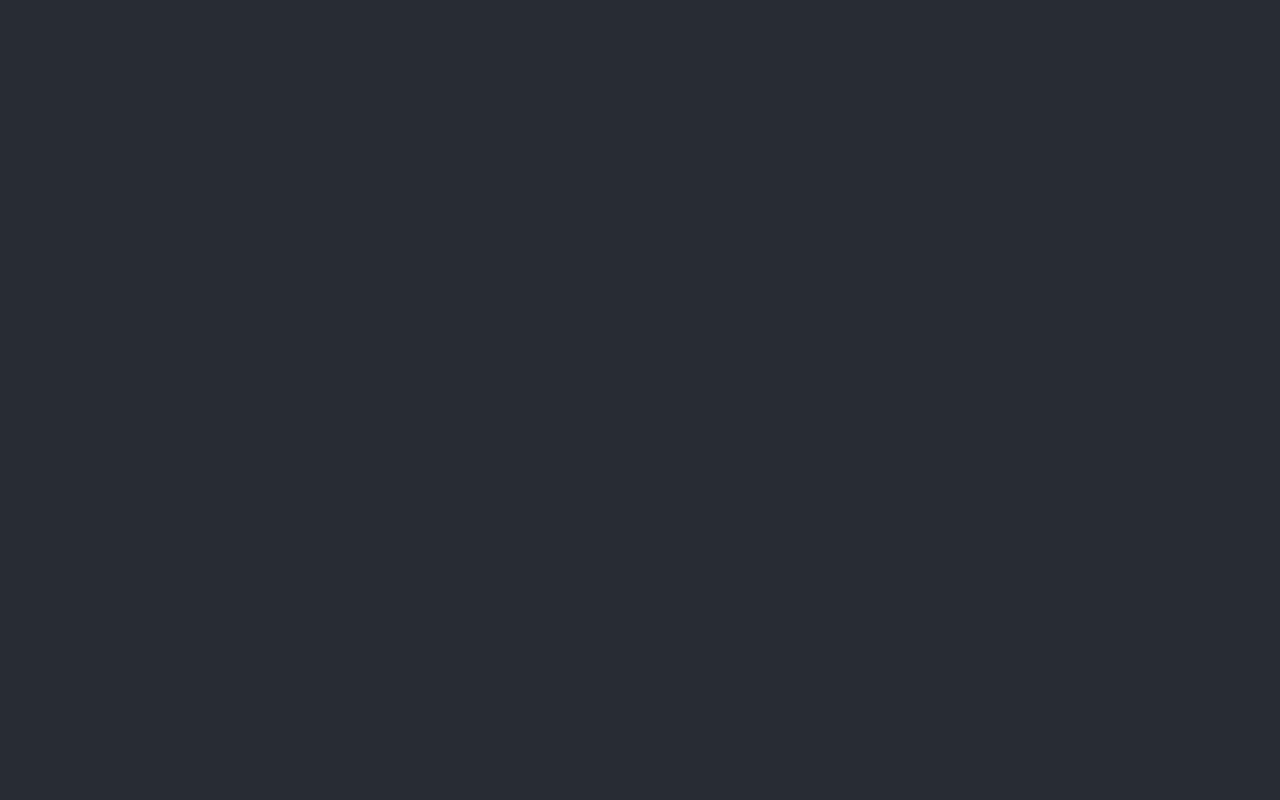
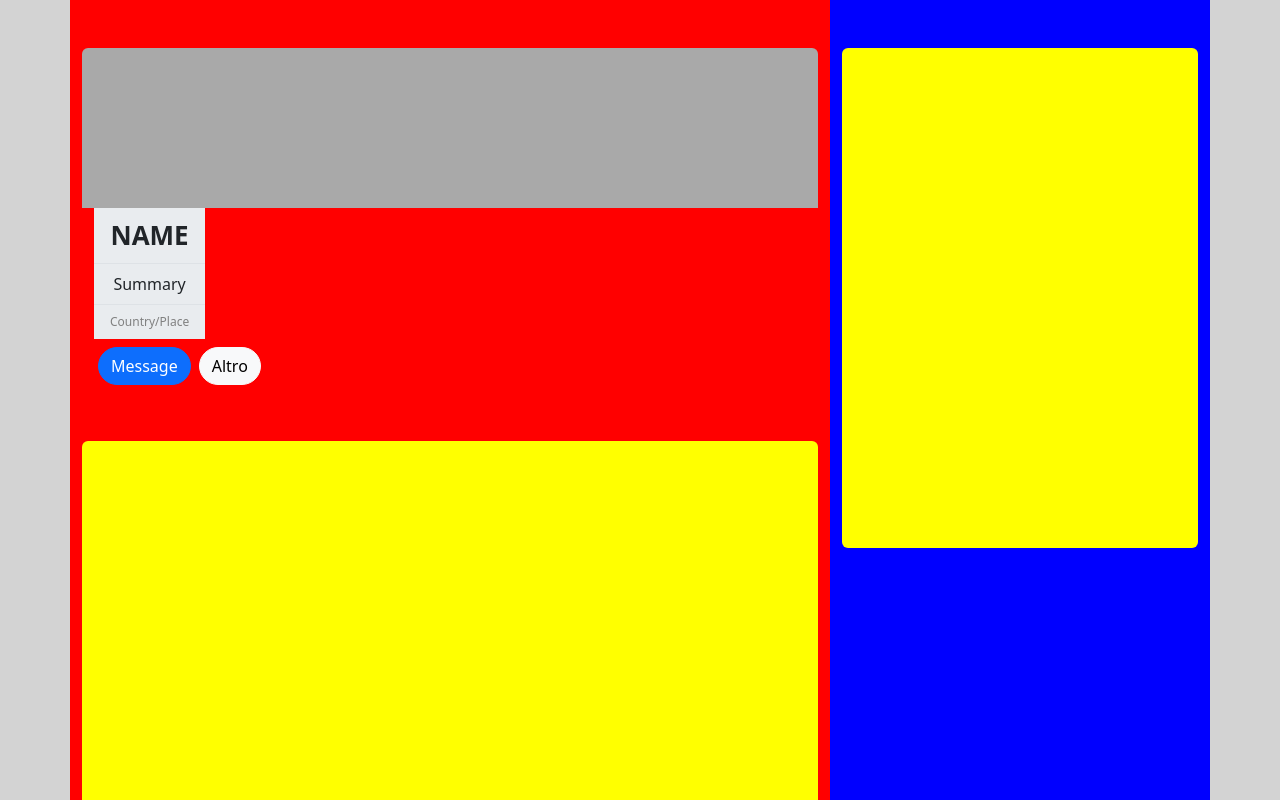
Before and after one commit to marcosaccarola/Strive-Linkedin-playground, a React (Create React App) app: page / in a window 1280 px wide. Shown: the top 800 px of the page. Built offline with nearby package versions, Linux system fonts and the light colour scheme.

Commit message:
dividing in sides my profile page

```diff
--- a/src/App.js
+++ b/src/App.js
@@ -1,13 +1,18 @@
+import './App.css';
+import 'bootstrap/dist/css/bootstrap.min.css';
+
 import { BrowserRouter as Router, Route } from 'react-router-dom';
-import 'bootstrap/dist/css/bootstrap.min.css';
-import './App.css';
+import Profile from './components/Profile'
+
 
 function App() {
   return (
     <div className="App">
-      <header className="App-header">
+      <header className="" style={{backgroundColor:"lightGrey"}}>
         <Router>
-
+          <Route>
+            <Profile />
+          </Route>
         </Router>
       </header>
     </div>
--- a/src/components/Profile.jsx
+++ b/src/components/Profile.jsx
@@ -0,0 +1,25 @@
+import React from "react";
+import { Container, Row, Col } from "react-bootstrap";
+import ProfileHeader from "./ProfileHeader";
+import ProfileCenter from "./ProfileCenter";
+import ProfileRightSide from "./ProfileRightSide";
+
+const Profile=()=>{
+
+
+    return(
+        <Container>
+            <Row>
+                <Col md={8} style={{backgroundColor:"red",minHeight:1000}}>
+                    <ProfileHeader/>
+                    <ProfileCenter/>
+                </Col>
+                <Col md={4} style={{backgroundColor:"blue",minHeight:1000}}>
+                    <ProfileRightSide />
+                </Col>
+            </Row>
+        </Container>
+    )
+}
+
+export default Profile
--- /dev/null
+++ b/src/components/ProfileCenter.jsx
@@ -0,0 +1,12 @@
+import React from 'react'
+import {Container} from 'react-bootstrap'
+
+const ProfileCenter=()=>{
+
+    return(
+        <Container className="rounded mt-5" style={{backgroundColor:"yellow",height:500,width:"100%"}}>
+
+        </Container>
+    )
+}
+export default ProfileCenter
--- /dev/null
+++ b/src/components/ProfileHeader.jsx
@@ -0,0 +1,36 @@
+import React from 'react'
+import {Jumbotron, Container,Row,Col,ListGroup,Button} from 'react-bootstrap'
+
+const ProfileHeader=()=>{
+
+    return(
+        <Jumbotron fluid className="rounded mt-5" style={{paddingTop:0, paddingBottom:0}}>
+            <Container style={{paddingLeft:0,paddingRight:0}}>
+                <div className="rounded-top" style={{backgroundColor:"darkGrey", height:160, width:"100%"}}>
+                </div>
+                <Container style={{}}>
+                    <Row>
+                        <Col className="d-flex d-column">
+                            <ListGroup variant="flush">
+                                <ListGroup.Item className="text-left" style={{backgroundColor:"#E9ECEF",fontSize:26,fontWeight:"700"}}>NAME</ListGroup.Item>
+                                <ListGroup.Item className="text-left" style={{backgroundColor:"#E9ECEF",fontSize:16,fontWeight:"400"}}>Summary</ListGroup.Item>
+                                <ListGroup.Item className="text-left" style={{backgroundColor:"#E9ECEF",fontSize:12,fontWeight:"200",color:"grey"}}>Country/Place</ListGroup.Item>
+                            </ListGroup>
+                        </Col>
+                    </Row>
+                </Container>
+                <Container className="d-flex">
+                    <Button variant="primary" className="mx-1 mt-2 mb-2 rounded rounded-pill">
+                        Message
+                    </Button>
+                    <Button variant="light" className="mx-1 mt-2 mb-2 rounded rounded-pill">
+                        Altro
+                    </Button>
+                </Container>
+
+            </Container>
+        </Jumbotron>
+    )
+}
+
+export default ProfileHeader
--- /dev/null
+++ b/src/components/ProfileRightSide.jsx
@@ -0,0 +1,12 @@
+import React from 'react'
+import {Container} from 'react-bootstrap'
+
+const ProfileRightSide=()=>{
+
+    return(
+        <Container className="rounded mt-5" style={{backgroundColor:"yellow",height:500,width:"100%"}}>
+
+        </Container>
+    )
+}
+export default ProfileRightSide
```
